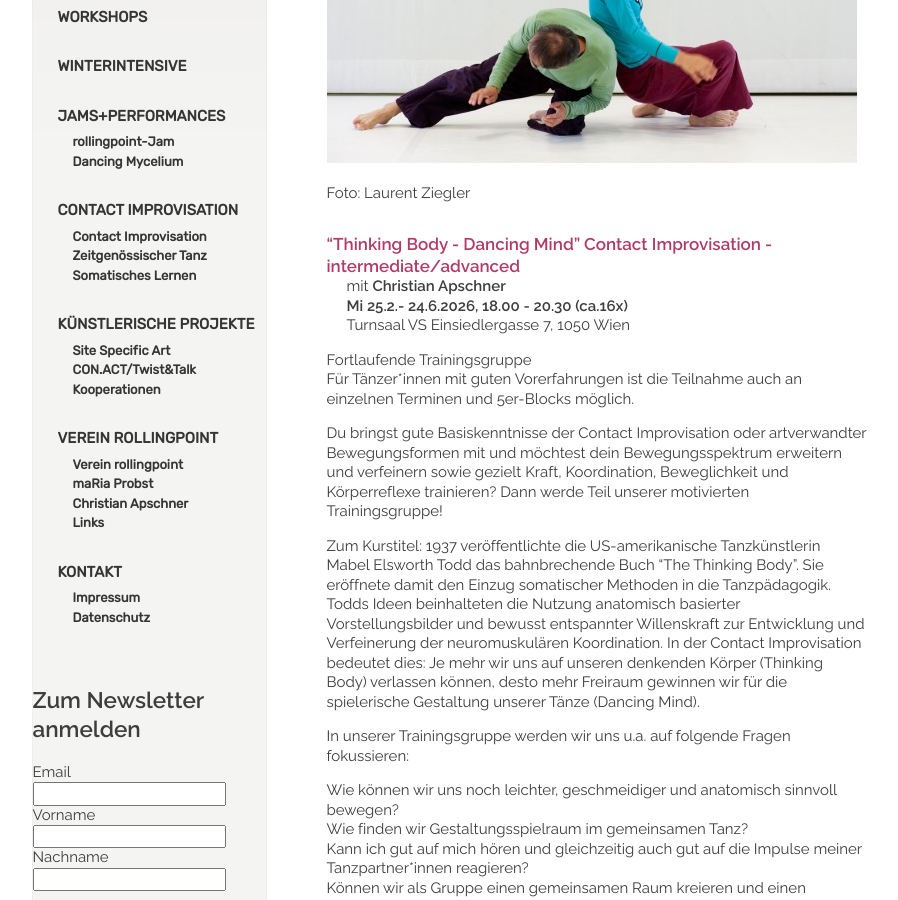
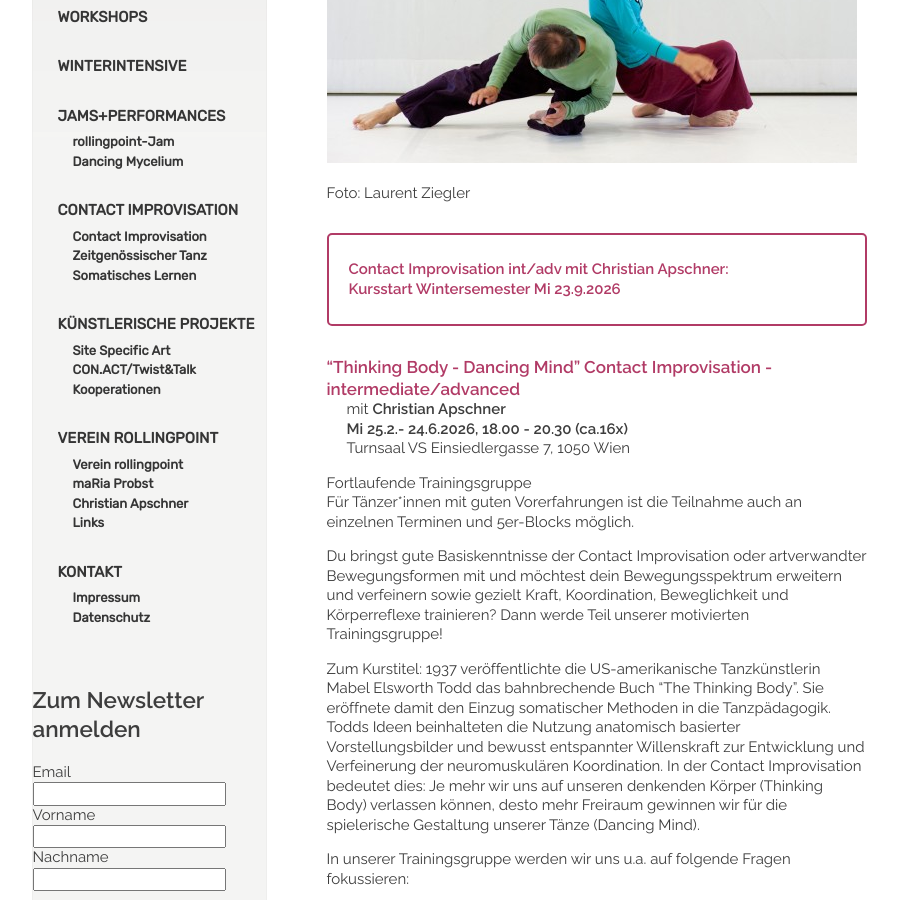
Before and after one commit to manulari/rollingpointat, a Jekyll site: the page built from _pages_de/contactadv.md, in a window 1280 px wide and 900 px high, scrolled down 330 px. Shown: the whole window, without its empty margins (152-1050 px from the left). Built offline with Jekyll 4.4.1, drawn with Linux system fonts in a browser that asks for light colours; comment, search, counter and statistics services are not loaded.

Commit message:
Update page (de) “contactadv”

```diff
--- a/_pages_de/contactadv.md
+++ b/_pages_de/contactadv.md
@@ -6,6 +6,9 @@ language: de
 ![](/assets/uploads/lsz_5410-3.jpg)
 
 Foto: Laurent Ziegler
+
+> **Contact  Improvisation int/adv mit Christian Apschner:**\
+> **Kursstart Wintersemester Mi 23.9.2026**
 
 #### **“Thinking Body - Dancing Mind” Contact Improvisation - intermediate/advanced**
 
```
